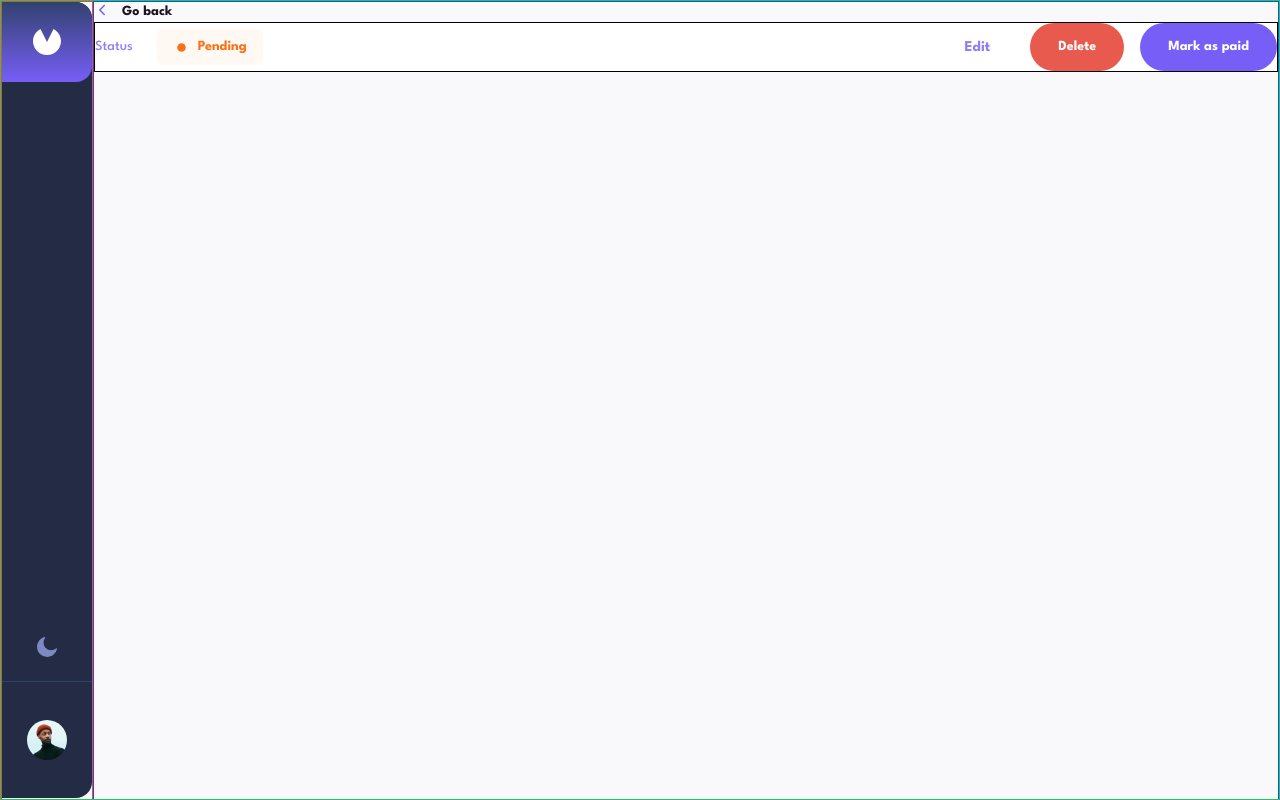
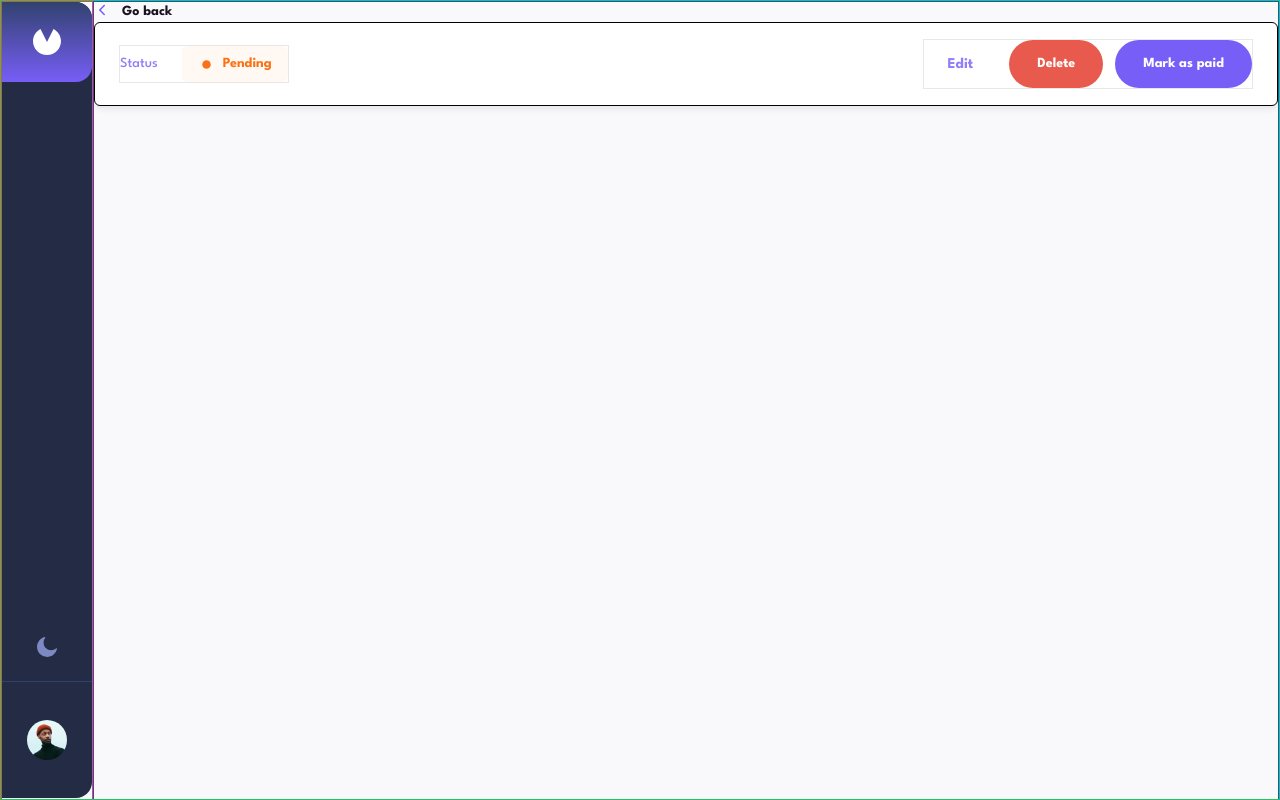
Before and after one commit to Ridwan-Lawal/Invoice-app, a React (Vite) app: page /invoice/1 in a window 1280 px wide. Built offline with nearby package versions, Linux system fonts and the light colour scheme; no server answers.

Commit message:
invoice details header complete

```diff
--- a/src/features/invoice-details/InvoiceDetailsHeader.jsx
+++ b/src/features/invoice-details/InvoiceDetailsHeader.jsx
@@ -3,13 +3,13 @@
 
 function InvoiceDetailsHeader() {
   return (
-    <div className="bg-white border border-black flex justify-between items-center">
-      <section className="flex gap-6 items-center">
+    <div className="bg-white border border-black flex justify-between items-center px-6 py-4 shadow-md shadow-gray-200 rounded-md  ">
+      <section className="flex gap-6 items-center border w-full justify-between md:w-fit ">
         <p className="primary-text font-medium">Status</p>
         <Status status="pending" />
       </section>
 
-      <section className="flex gap-4 items-center">
+      <section className="flex gap-3 border border-green items-center fixed bottom-0 w-full left-0 justify-center py-5 shadow-top md:static md:py-0 md:shadow-none md:justify-between md:w-fit">
         <Button
           bgColor="bg-cornflower-blue bg-opacity-0 hover:bg-opacity-[0.15] transition-all"
           textColor="text-cornflower-blue text-opacity-80 "
--- a/tailwind.config.js
+++ b/tailwind.config.js
@@ -41,6 +41,10 @@
         "ocean-green": "#36a978",
         "green-pea": "#266643",
       },
+
+      boxShadow: {
+        top: "20px 20px 20px 20px lightgray",
+      },
     },
   },
   plugins: [require("tailwind-scrollbar")],
```
